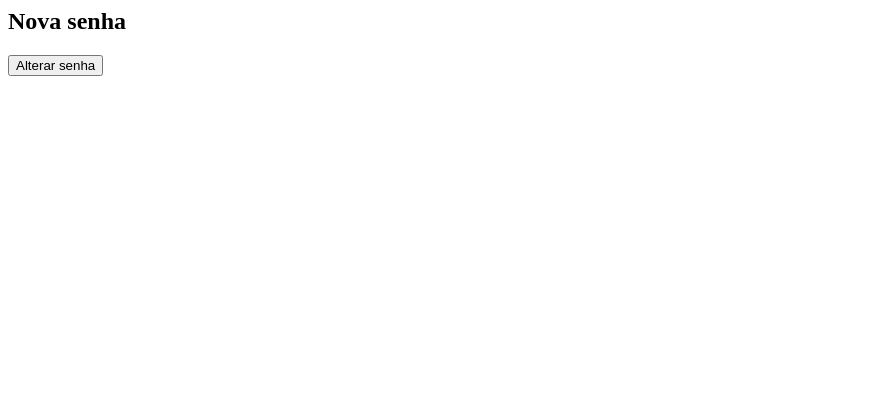
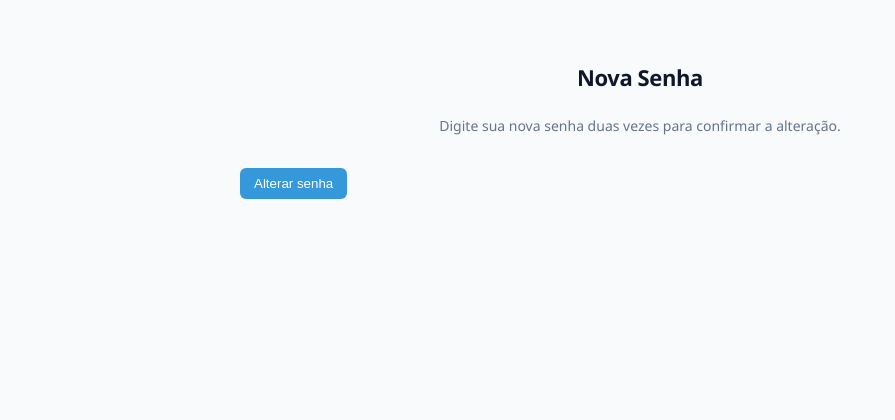
Before and after one commit to lemairetheo/INF1407_Prog_web, a Django app: page /reset/1/1/ in a window 1280 px wide. Shown: the top 420 px of the page, without its empty margins (0-895 px from the left). Before the commit the page ends 76 px from the top, so only its background shows below. Run offline with Django 5.2, Linux system fonts and the light colour scheme.

Commit message:
Add files via upload

```diff
--- a/templates/registration/password_reset.html
+++ b/templates/registration/password_reset.html
@@ -9,4 +9,8 @@
         {{ form.as_p }}
         <button type="submit">Enviar email</button>
     </form>
+
+    <div style="text-align: center;">
+        <a href="{% url 'login' %}" class="back">← Voltar para o Login</a>
+    </div>
 </div>
--- a/templates/registration/password_reset_confirm.html
+++ b/templates/registration/password_reset_confirm.html
@@ -1,9 +1,17 @@
+{% load static %}
+<link rel="stylesheet" href="{% static 'css/style.css' %}">
+
 <div class="container">
-    <h2>Nova senha</h2>
+    <h2>Nova Senha</h2>
 
     <form method="post">
+        <p style="text-align: center; color: #64748b; font-size: 14px; margin-bottom: 20px;">
+            Digite sua nova senha duas vezes para confirmar a alteração.
+        </p>
+
         {% csrf_token %}
         {{ form.as_p }}
-        <button type="submit">Alterar senha</button>
+
+        <button type="submit" class="btn">Alterar senha</button>
     </form>
 </div>
--- a/templates/registration/register.html
+++ b/templates/registration/register.html
@@ -11,6 +11,7 @@
         <button type="submit">Cadastrar</button>
     </form>
 
-    <p>Já tem uma conta? <a href="{% url 'login' %}">Entrar</a></p>
-
+    <div style="text-align: center; margin-top: 20px;">
+        <p>Já tem uma conta? <a href="{% url 'login' %}">Entrar</a></p>
+    </div>
 </div>
```
Also changed, not shown: templates/registration/login.html (+5 -2 lines), templates/registration/password_reset_complete.html (+9 -2 lines), templates/registration/password_reset_done.html (+9 -2 lines).
